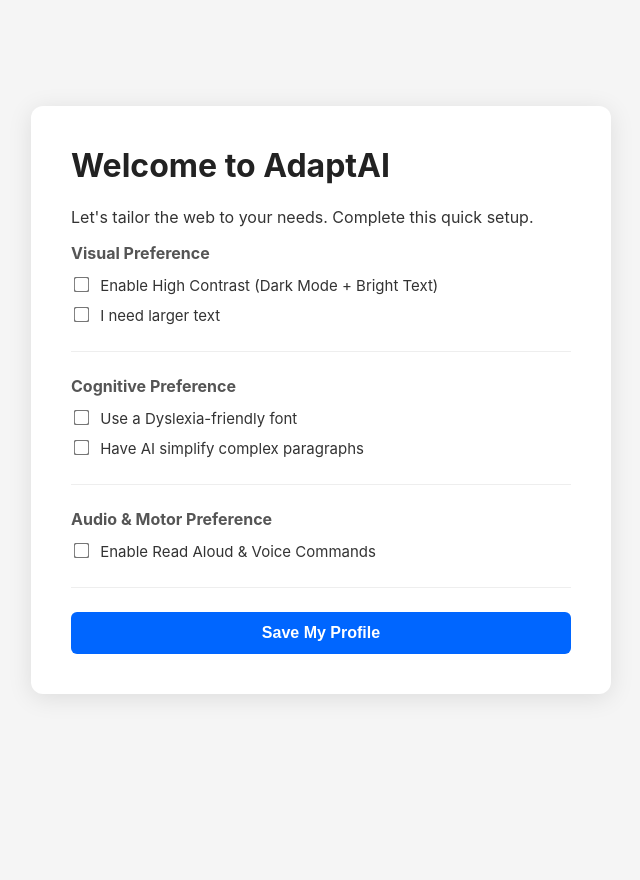
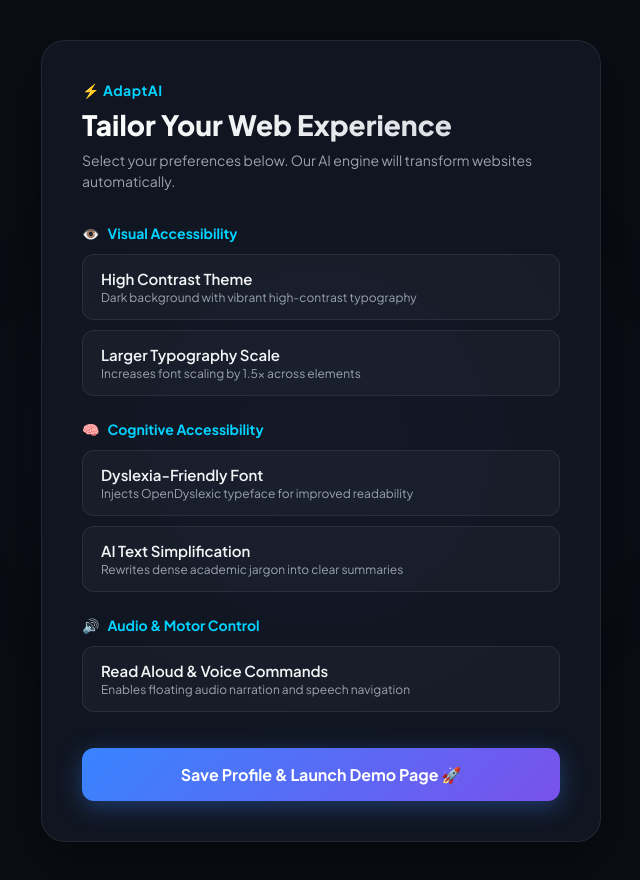
Before and after one commit to ArrinPaul/AdaptAI, a browser extension: page extension/onboarding/onboarding.html in a window 1280 px wide. Shown: the whole page, without its empty margins (319-959 px from the left). Before the commit the page ends 800 px from the top, so only its background shows below. Drawn offline with Linux system fonts and the light colour scheme.

Commit message:
feat(track-A): add landing page index.html, auto-redirect after onboarding, and modern glassmorphic dark UI overhaul

```diff
--- a/extension/onboarding/onboarding.css
+++ b/extension/onboarding/onboarding.css
@@ -1,65 +1,173 @@
+:root {
+  --bg-main: #0a0d14;
+  --bg-card: #121824;
+  --accent-blue: #3884ff;
+  --accent-purple: #7952eb;
+  --accent-cyan: #00d2ff;
+  --text-main: #f3f4f6;
+  --text-muted: #9ca3af;
+  --border-line: rgba(255, 255, 255, 0.08);
+}
+
+* {
+  box-sizing: border-box;
+  margin: 0;
+  padding: 0;
+  font-family: 'Plus Jakarta Sans', sans-serif;
+}
+
 body {
-    font-family: -apple-system, BlinkMacSystemFont, "Segoe UI", Roboto, Helvetica, Arial, sans-serif;
-    background-color: #f5f5f5;
-    color: #333;
+  background-color: var(--bg-main);
+  color: var(--text-main);
+  min-height: 100vh;
   display: flex;
   justify-content: center;
   align-items: center;
-    height: 100vh;
-    margin: 0;
+  padding: 40px 20px;
+  position: relative;
+  overflow-x: hidden;
 }
 
-.container {
-    background: white;
-    padding: 40px;
-    border-radius: 12px;
-    box-shadow: 0 4px 24px rgba(0,0,0,0.1);
-    max-width: 500px;
-    width: 100%;
+.glow-bg {
+  position: absolute;
+  top: 50%;
+  left: 50%;
+  transform: translate(-50%, -50%);
+  width: 500px;
+  height: 500px;
+  background: radial-gradient(circle, rgba(56, 132, 255, 0.2) 0%, rgba(121, 82, 235, 0.15) 50%, transparent 70%);
+  filter: blur(80px);
+  pointer-events: none;
+  z-index: 0;
 }
 
-h1 {
-    margin-top: 0;
-    color: #222;
+.onboarding-card {
+  background: rgba(18, 24, 36, 0.85);
+  backdrop-filter: blur(16px);
+  border: 1px solid var(--border-line);
+  border-radius: 24px;
+  padding: 40px;
+  max-width: 560px;
+  width: 100%;
+  box-shadow: 0 20px 60px rgba(0, 0, 0, 0.4);
+  position: relative;
+  z-index: 10;
 }
 
-.test-section {
-    margin-bottom: 24px;
-    padding-bottom: 16px;
-    border-bottom: 1px solid #eee;
+.card-header {
+  margin-bottom: 32px;
+  text-align: left;
 }
 
-.test-section h3 {
-    margin-bottom: 12px;
-    font-size: 16px;
-    color: #555;
+.brand {
+  font-size: 14px;
+  font-weight: 700;
+  color: var(--accent-cyan);
+  margin-bottom: 8px;
+  letter-spacing: 0.5px;
 }
 
-label {
+.card-header h1 {
+  font-size: 28px;
+  font-weight: 800;
+  margin-bottom: 8px;
+  background: linear-gradient(135deg, #ffffff 0%, #d1d5db 100%);
+  -webkit-background-clip: text;
+  -webkit-text-fill-color: transparent;
+}
+
+.card-header p {
+  color: var(--text-muted);
+  font-size: 14px;
+  line-height: 1.5;
+}
+
+.section-group {
+  margin-bottom: 24px;
+}
+
+.group-title {
+  font-size: 14px;
+  font-weight: 700;
+  color: var(--accent-cyan);
+  margin-bottom: 12px;
+  display: flex;
+  align-items: center;
+  gap: 8px;
+}
+
+.custom-toggle {
   display: block;
   margin-bottom: 10px;
-    font-size: 15px;
   cursor: pointer;
 }
 
-input[type="checkbox"] {
-    margin-right: 8px;
-    transform: scale(1.2);
+.custom-toggle input {
+  display: none;
 }
 
-.primary-btn {
-    background: #0066ff;
+.toggle-box {
+  background: rgba(255, 255, 255, 0.03);
+  border: 1px solid var(--border-line);
+  padding: 14px 18px;
+  border-radius: 12px;
+  transition: all 0.2s ease;
+  display: flex;
+  flex-direction: column;
+}
+
+.custom-toggle:hover .toggle-box {
+  background: rgba(255, 255, 255, 0.06);
+  border-color: rgba(56, 132, 255, 0.3);
+}
+
+.custom-toggle input:checked + .toggle-box {
+  background: rgba(56, 132, 255, 0.12);
+  border-color: var(--accent-blue);
+  box-shadow: 0 0 16px rgba(56, 132, 255, 0.15);
+}
+
+.label-text {
+  font-weight: 600;
+  font-size: 15px;
+  color: var(--text-main);
+  margin-bottom: 2px;
+}
+
+.sub-text {
+  font-size: 12px;
+  color: var(--text-muted);
+}
+
+.submit-btn {
+  background: linear-gradient(135deg, var(--accent-blue), var(--accent-purple));
   color: white;
   border: none;
-    padding: 12px 24px;
+  padding: 16px 24px;
   font-size: 16px;
-    border-radius: 6px;
+  font-weight: 700;
+  border-radius: 12px;
   cursor: pointer;
   width: 100%;
-    font-weight: bold;
-    transition: background 0.2s;
+  margin-top: 12px;
+  transition: all 0.3s ease;
+  box-shadow: 0 6px 24px rgba(56, 132, 255, 0.35);
 }
 
-.primary-btn:hover {
-    background: #0052cc;
+.submit-btn:hover {
+  transform: translateY(-2px);
+  box-shadow: 0 10px 32px rgba(56, 132, 255, 0.5);
 }
+
+#success-message {
+  display: none;
+  margin-top: 20px;
+  padding: 14px;
+  background: rgba(16, 185, 129, 0.15);
+  border: 1px solid rgba(16, 185, 129, 0.3);
+  color: #34d399;
+  border-radius: 10px;
+  font-size: 14px;
+  font-weight: 600;
+  text-align: center;
+}
--- a/extension/onboarding/onboarding.html
+++ b/extension/onboarding/onboarding.html
@@ -3,49 +3,86 @@
 <head>
   <meta charset="UTF-8">
   <meta name="viewport" content="width=device-width, initial-scale=1.0">
-    <title>Welcome to AdaptAI</title>
+  <title>AdaptAI — Onboarding Setup</title>
   <link rel="stylesheet" href="onboarding.css">
+  <link rel="preconnect" href="https://fonts.googleapis.com">
+  <link rel="preconnect" href="https://fonts.gstatic.com" crossorigin>
+  <link href="https://fonts.googleapis.com/css2?family=Plus+Jakarta+Sans:wght@400;500;600;700;800&display=swap" rel="stylesheet">
 </head>
 <body>
-    <div class="container">
-        <h1>Welcome to AdaptAI</h1>
-        <p>Let's tailor the web to your needs. Complete this quick setup.</p>
+  <div class="glow-bg"></div>
+
+  <div class="onboarding-card">
+    <div class="card-header">
+      <div class="brand">⚡ AdaptAI</div>
+      <h1>Tailor Your Web Experience</h1>
+      <p>Select your preferences below. Our AI engine will transform websites automatically.</p>
+    </div>
 
     <form id="profile-form">
-            <div class="test-section">
-                <h3>Visual Preference</h3>
-                <label>
-                    <input type="checkbox" id="high-contrast"> Enable High Contrast (Dark Mode + Bright Text)
+      <div class="section-group">
+        <div class="group-title">
+          <span class="icon">👁️</span> Visual Accessibility
+        </div>
+        <label class="custom-toggle">
+          <input type="checkbox" id="high-contrast">
+          <div class="toggle-box">
+            <span class="label-text">High Contrast Theme</span>
+            <span class="sub-text">Dark background with vibrant high-contrast typography</span>
+          </div>
         </label>
-                <label>
-                    <input type="checkbox" id="large-text"> I need larger text
+        <label class="custom-toggle">
+          <input type="checkbox" id="large-text">
+          <div class="toggle-box">
+            <span class="label-text">Larger Typography Scale</span>
+            <span class="sub-text">Increases font scaling by 1.5x across elements</span>
+          </div>
         </label>
       </div>
 
-            <div class="test-section">
-                <h3>Cognitive Preference</h3>
-                <label>
-                    <input type="checkbox" id="dyslexic-font"> Use a Dyslexia-friendly font
+      <div class="section-group">
+        <div class="group-title">
+          <span class="icon">🧠</span> Cognitive Accessibility
+        </div>
+        <label class="custom-toggle">
+          <input type="checkbox" id="dyslexic-font">
+          <div class="toggle-box">
+            <span class="label-text">Dyslexia-Friendly Font</span>
+            <span class="sub-text">Injects OpenDyslexic typeface for improved readability</span>
+          </div>
         </label>
-                <label>
-                    <input type="checkbox" id="simplify-text"> Have AI simplify complex paragraphs
+        <label class="custom-toggle">
+          <input type="checkbox" id="simplify-text">
+          <div class="toggle-box">
+            <span class="label-text">AI Text Simplification</span>
+            <span class="sub-text">Rewrites dense academic jargon into clear summaries</span>
+          </div>
         </label>
       </div>
 
-            <div class="test-section">
-                <h3>Audio & Motor Preference</h3>
-                <label>
-                    <input type="checkbox" id="enable-audio"> Enable Read Aloud & Voice Commands
+      <div class="section-group">
+        <div class="group-title">
+          <span class="icon">🔊</span> Audio & Motor Control
+        </div>
+        <label class="custom-toggle">
+          <input type="checkbox" id="enable-audio">
+          <div class="toggle-box">
+            <span class="label-text">Read Aloud & Voice Commands</span>
+            <span class="sub-text">Enables floating audio narration and speech navigation</span>
+          </div>
         </label>
       </div>
 
-            <button type="submit" class="primary-btn">Save My Profile</button>
+      <button type="submit" class="submit-btn">
+        Save Profile & Launch Demo Page 🚀
+      </button>
     </form>
 
-        <div id="success-message" style="display: none; color: green; margin-top: 20px;">
-            Profile saved! You can close this tab and click the extension icon on any website.
+    <div id="success-message">
+      ✨ Profile saved! Redirecting to demo page in 2 seconds...
     </div>
   </div>
+
   <script src="onboarding.js"></script>
 </body>
 </html>
--- a/extension/onboarding/onboarding.js
+++ b/extension/onboarding/onboarding.js
@@ -38,15 +38,31 @@ document.getElementById('profile-form').addEventListener('submit', (e) => {
         }
     };
 
+    function handleSuccessRedirect() {
+        const msgEl = document.getElementById('success-message');
+        if (msgEl) msgEl.style.display = 'block';
+
+        // Redirect to demo page after 1.5 seconds
+        setTimeout(() => {
+            if (window.location.protocol.startsWith('http')) {
+                window.location.href = '/demo/index.html';
+            } else if (typeof chrome !== 'undefined' && chrome.tabs) {
+                window.location.href = '../../demo/index.html';
+            } else {
+                window.location.href = '../../demo/index.html';
+            }
+        }, 1500);
+    }
+
     if (typeof chrome !== 'undefined' && chrome.storage && chrome.storage.local) {
         chrome.storage.local.set({ userProfile: profile }, () => {
-            document.getElementById('success-message').style.display = 'block';
             console.log("Profile saved to chrome.storage.local:", profile);
+            handleSuccessRedirect();
         });
     } else {
         // Fallback for non-extension environment testing
         localStorage.setItem('userProfile', JSON.stringify(profile));
-        document.getElementById('success-message').style.display = 'block';
         console.log("Profile saved to localStorage fallback:", profile);
+        handleSuccessRedirect();
     }
 });
```
Also changed, not shown: index.html (added, +325 -0 lines). Lines whose indentation alone changed are shown as unchanged.
